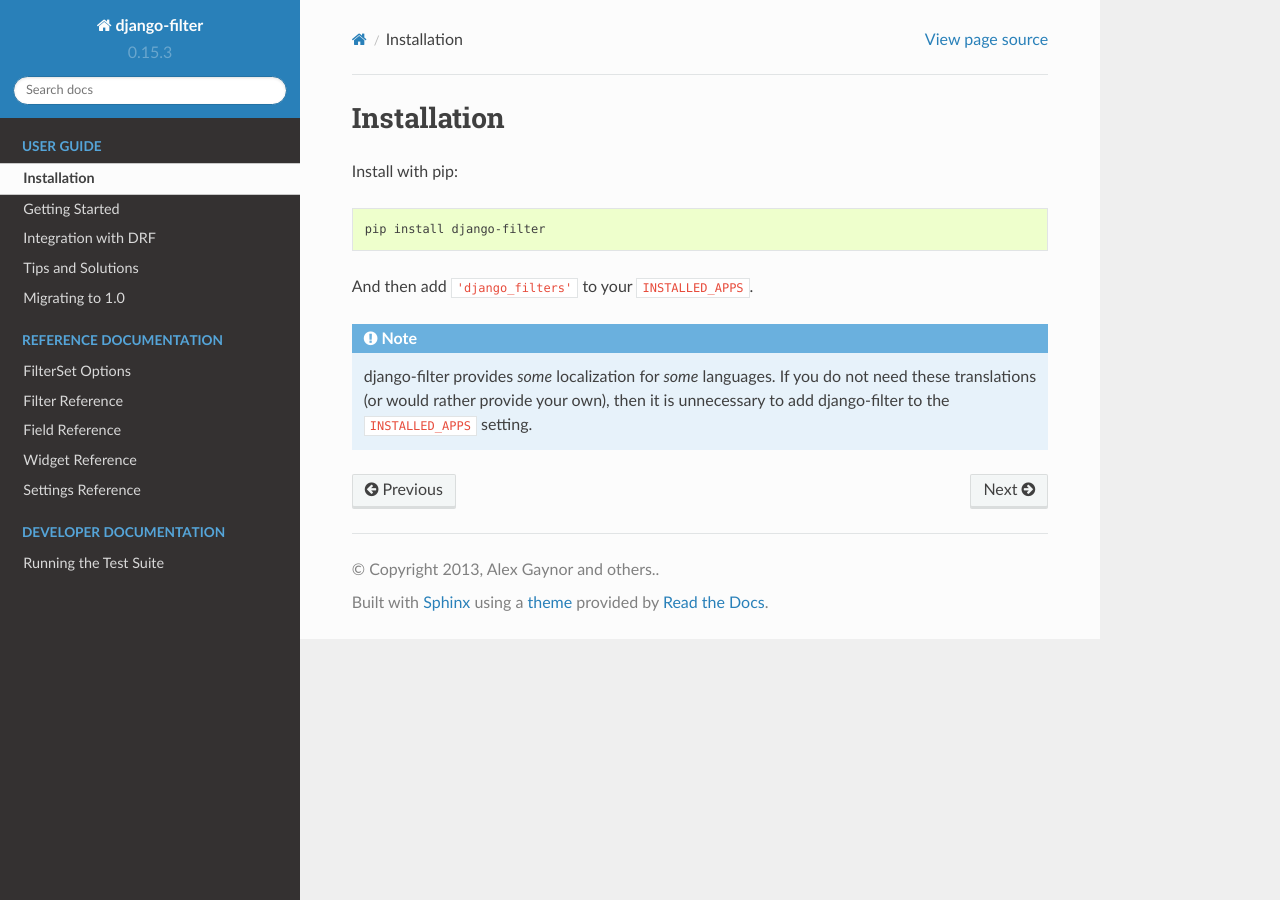
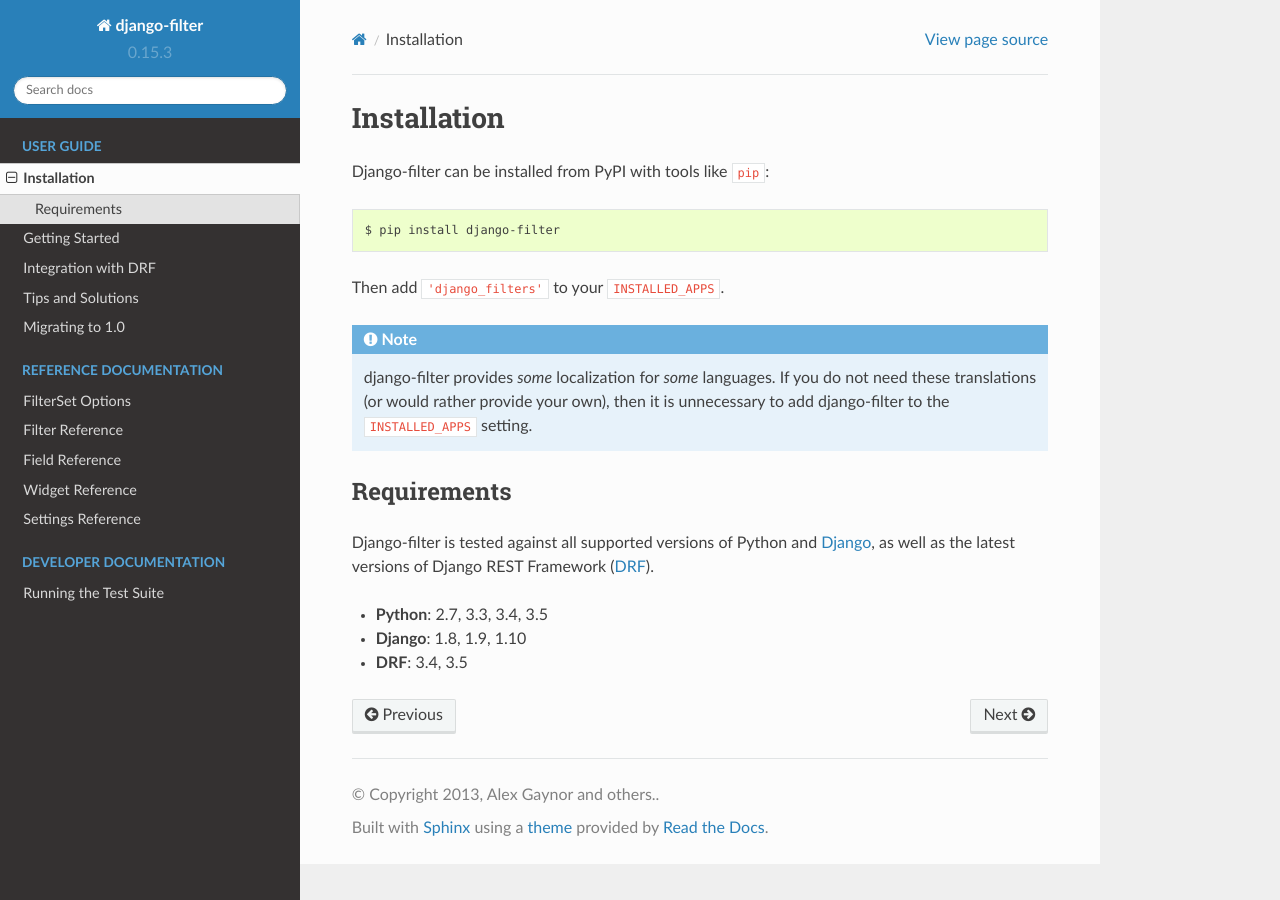
Before and after one commit to carltongibson/django-filter, a Sphinx documentation site: the page built from docs/guide/install.txt, in a window 1280 px wide. Built offline with Sphinx 7.4.7 and the Read the Docs theme 2.0.0, drawn with Linux system fonts in a browser that asks for light colours.

Commit message:
Update DRF version support

```diff
--- a/README.rst
+++ b/README.rst
@@ -12,9 +12,9 @@
 Requirements
 ------------
 
-* Python 2.7, 3.3, 3.4, 3.5
-* Django 1.8, 1.9, 1.10
-* DRF 3.3 (Django 1.8 only), 3.4
+* **Python**: 2.7, 3.3, 3.4, 3.5
+* **Django**: 1.8, 1.9, 1.10
+* **DRF**: 3.4, 3.5
 
 Installation
 ------------
--- a/docs/guide/install.txt
+++ b/docs/guide/install.txt
@@ -2,16 +2,32 @@
 Installation
 ============
 
-Install with pip:
+Django-filter can be installed from PyPI with tools like ``pip``:
 
 .. code-block:: bash
 
-        pip install django-filter
+    $ pip install django-filter
 
-And then add ``'django_filters'`` to your ``INSTALLED_APPS``.
+Then add ``'django_filters'`` to your ``INSTALLED_APPS``.
 
 .. note::
 
     django-filter provides *some* localization for *some* languages. If you do
     not need these translations (or would rather provide your own), then it is
     unnecessary to add django-filter to the ``INSTALLED_APPS`` setting.
+
+
+Requirements
+------------
+
+Django-filter is tested against all supported versions of Python and `Django`__,
+as well as the latest versions of Django REST Framework (`DRF`__).
+
+__ https://www.djangoproject.com/download/
+__ http://www.django-rest-framework.org/
+
+
+
+* **Python**: 2.7, 3.3, 3.4, 3.5
+* **Django**: 1.8, 1.9, 1.10
+* **DRF**: 3.4, 3.5
```
